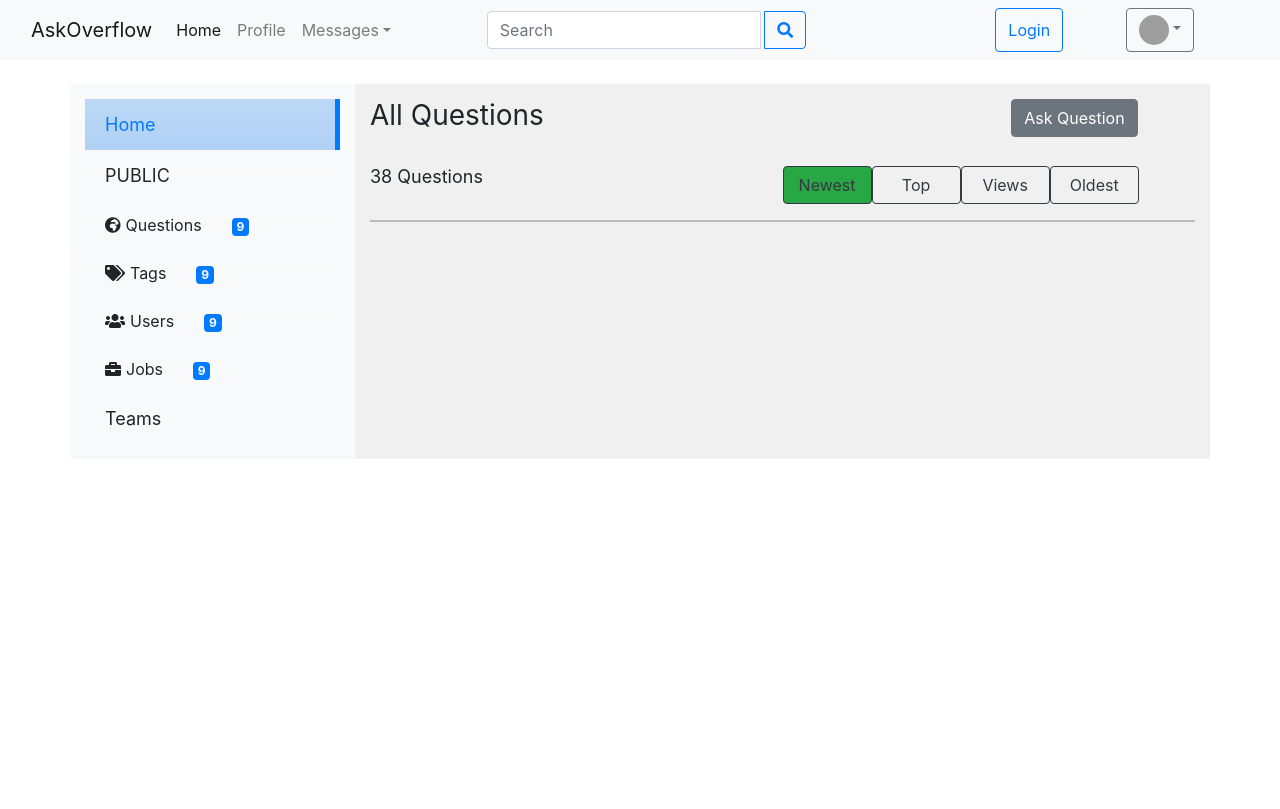
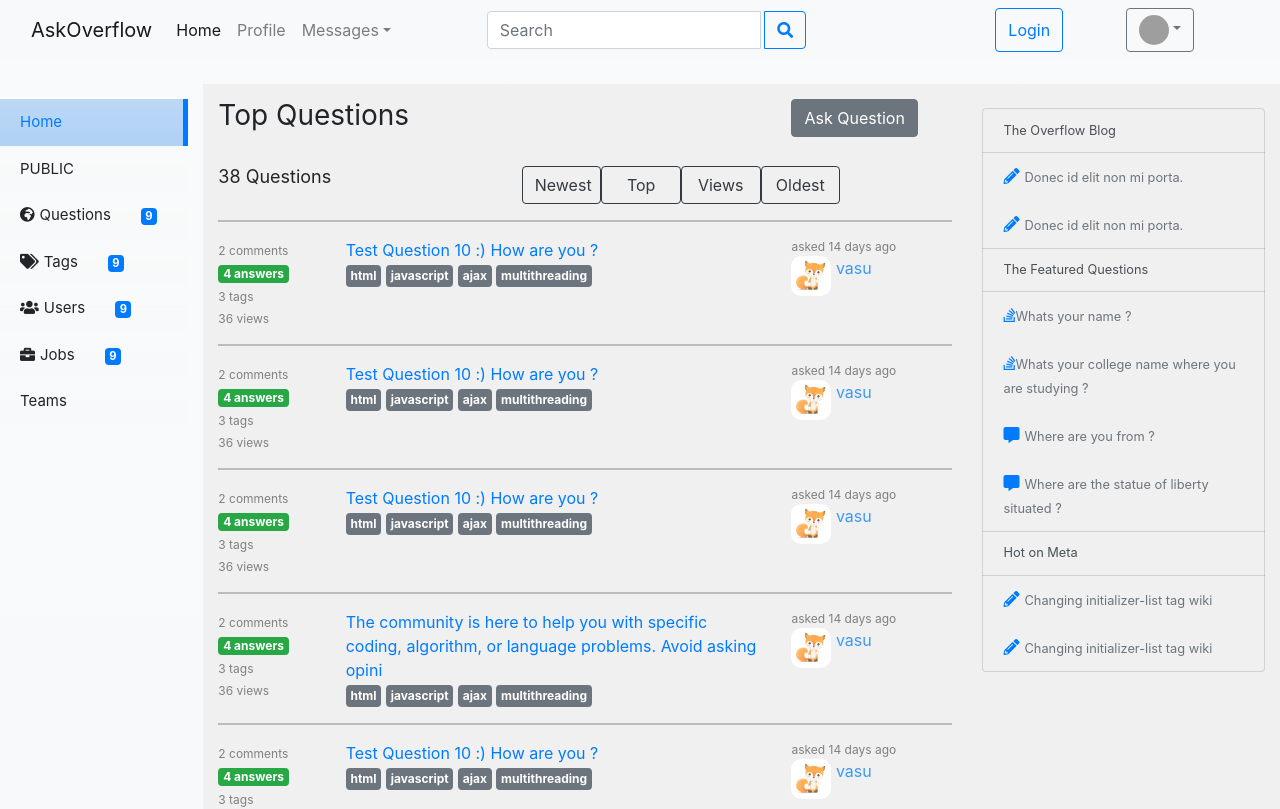
Before and after one commit to 0xvashishth/mern-starter, a React (Create React App) app in the folder askoverflow/: page /home in a window 1280 px wide. Shown: the top 809 px of the page. Built offline with nearby package versions, Linux system fonts and the light colour scheme; grey boxes are pictures that could not be loaded.

Commit message:
questions layout and sidebar added

```diff
--- a/askoverflow/public/index.html
+++ b/askoverflow/public/index.html
@@ -33,7 +33,7 @@
 
 <body>
   <noscript>You need to enable JavaScript to run this app.</noscript>
-  <div id="root"></div>
+  <div id="root" class="bg-light bg-gradient"></div>
   <!--
       This HTML file is a template.
       If you open it directly in the browser, you will see an empty page.
--- a/askoverflow/src/components/HomePage/homepage.css
+++ b/askoverflow/src/components/HomePage/homepage.css
@@ -85,6 +85,10 @@
   margin-left: 30px;
 }
 
+.clickleftmenu{
+  font-size: 15px;
+}
+
 .bg-sec {
   background-color: #b0d1f5;
 }
--- a/askoverflow/src/components/HomePage/homepage.js
+++ b/askoverflow/src/components/HomePage/homepage.js
@@ -3,6 +3,8 @@ import "./homepage.css";
 import axios from "axios";
 import { Link } from "react-router-dom";
 import { NavForHome } from "../NavBar/NavBar";
+import { SideFeatured } from "../SideFeatured/sidefeatured"
+import { Questions } from "../Questions/questions"
 import $ from "jquery";
 
 class homepage extends Component {
@@ -53,15 +55,16 @@ class homepage extends Component {
         <NavForHome />
         <br />
         {/* Grid System for questions */}
-        <div class="container" style={{ bottom: "10px" }}>
+        <div class="">
           <div class="row">
-            <div class="col-3 bg-light bg-gradient">
+        {/*first grid*/}
+            <div class="col-2 bg-light bg-gradient">
               <div class="just-padding ">
                 <div class="list-group list-group-flush bg-light bg-gradient">
                   <a
                     href="#item-1"
                     class="list-group-item clickleftmenu bg-light bg-gradient"
-                    style={{ fontSize: "18px", textDecoration: "none" }}
+                    style={{ fontSize: "15px", textDecoration: "none" }}
                     id="clickleftmenu1"
                   >
                     Home
@@ -71,7 +74,7 @@ class homepage extends Component {
                     href="#item-3"
                     class="list-group-item clickleftmenu bg-light bg-gradient"
                     // data-toggle="collapse"
-                    style={{ fontSize: "18px", textDecoration: "none" }}
+                    style={{ fontSize: "15px", textDecoration: "none" }}
                     id="clickleftmenu2"
                   >
                     PUBLIC
@@ -123,7 +126,7 @@ class homepage extends Component {
                   <a
                     href="#item-1"
                     class="list-group-item clickleftmenu bg-light bg-gradient"
-                    style={{ fontSize: "18px", textDecoration: "none" }}
+                    style={{ fontSize: "15px", textDecoration: "none" }}
                     id="clickleftmenu7"
                   >
                     Teams
@@ -131,10 +134,11 @@ class homepage extends Component {
                 </div>
               </div>
             </div>
-            <div class="col-9 bgmoredark">
+          {/*second grid*/}
+            <div class="col-7 bgmoredark">
               <div class="row margquesions">
                 <div class="col-9">
-                  <h3 class="allquesionhead">All Questions</h3>
+                  <h3 class="allquesionhead">Top Questions</h3>
                 </div>
                 <div class="col-3">
                   <button class="btn btn-secondary">Ask Question</button>
@@ -142,12 +146,12 @@ class homepage extends Component {
               </div>
 
               <div class="row margquesions1">
-                <div class="col-6">
+                <div class="col-5">
                   <h4 class="countallquesion">38 Questions</h4>
                 </div>
                 <div class="col-5">
                   <div class="row">
-                    <div class="col-3 bg-success text-dark btn btn-outline-success border border-dark">
+                    <div class="col-3 text-dark btn btn-outline-success border border-dark">
                       Newest
                     </div>
                     <div class="col-3 text-dark btn btn-outline-success border border-dark">
@@ -163,6 +167,26 @@ class homepage extends Component {
                 </div>
               </div>
               <hr />
+
+              <Questions />
+              <nav aria-label="Page navigation example">
+                <ul class="pagination justify-content-center">
+                  <li class="page-item disabled">
+                    <a class="page-link" href="#" tabindex="-1">Previous</a>
+                  </li>
+                  <li class="page-item"><a class="page-link" href="#">1</a></li>
+                  <li class="page-item"><a class="page-link" href="#">2</a></li>
+                  <li class="page-item"><a class="page-link" href="#">3</a></li>
+                  <li class="page-item">
+                    <a class="page-link" href="#">Next</a>
+                  </li>
+                </ul>
+              </nav>
+            </div>
+          {/*third grid*/}
+            <div class="col-3 bgmoredark">
+            <br/>
+              <SideFeatured/>
             </div>
           </div>
         </div>
--- /dev/null
+++ b/askoverflow/src/components/Questions/questions.css
@@ -0,0 +1,16 @@
+.paracomment{
+  font-size: 12px;
+  padding-top: 4px;
+  color: gray;
+}
+.badge-pad{
+  padding-top: 5px;
+  padding-bottom: 5px;
+}
+.daysagocss{
+  font-size: 12px;
+  color: gray;
+}
+.avatarname{
+  color: #3e98f7;
+}
--- /dev/null
+++ b/askoverflow/src/components/Questions/questions.js
@@ -0,0 +1,89 @@
+import React from 'react';
+import { Link } from 'react-router-dom';
+import './questions.css';
+import fox from "./fox.jpg";
+
+const Questions = (props) => {
+    const  book  = props.book;
+    var repeatQuestions = [];
+    for(var i=0;i<8;i++){
+    repeatQuestions[i] = <div>
+        <div class="row">
+                <div class="col-2">
+                  <div class="">
+                    <div class="paracomment float-center">2 comments</div>
+                    <div href="#" class="float-center badge badge-success">4 answers</div>
+                    <div class="paracomment float-center">3 tags</div>
+                    <div class="paracomment float-center">36 views</div>
+                  </div>
+                </div>
+
+                <div class="col-7">
+                    <a href="#" class="header-question text-primary" style={{textDecoration: "none"}}>
+                      Test Question 10 :) How are you ?
+                    </a><br/>
+                    <a href="#" class="badge badge-secondary badge-pad">html</a>&nbsp;
+                    <a href="#" class="badge badge-secondary badge-pad">javascript</a>&nbsp;
+                    <a href="#" class="badge badge-secondary badge-pad">ajax</a>&nbsp;
+                    <a href="#" class="badge badge-secondary badge-pad">multithreading</a>&nbsp;
+                </div>
+
+                <div class="col-3">
+                    <div class="daysagocss">
+                      asked 14 days ago
+                    </div>
+                    <div class="d-flex">
+                      <img
+                      width="40"
+                      height="40"
+                      class="" style={{borderRadius: "10px"}} src={fox} />&nbsp;
+                      <a href="#" style={{textDecoration: "none"}}><span class="avatarname">vasu</span></a>
+                    </div>
+                </div>
+              </div>
+              <hr/>
+              </div>
+
+          }
+
+    repeatQuestions[3] = <div>
+        <div class="row">
+                <div class="col-2">
+                  <div class="">
+                    <div class="paracomment float-center">2 comments</div>
+                    <div href="#" class="float-center badge badge-success">4 answers</div>
+                    <div class="paracomment float-center">3 tags</div>
+                    <div class="paracomment float-center">36 views</div>
+                  </div>
+                </div>
+
+                <div class="col-7">
+                    <a href="#" class="header-question text-primary" style={{textDecoration: "none"}}>
+                      The community is here to help you with specific coding, algorithm, or language problems. Avoid asking opini
+                    </a><br/>
+                    <a href="#" class="badge badge-secondary badge-pad">html</a>&nbsp;
+                    <a href="#" class="badge badge-secondary badge-pad">javascript</a>&nbsp;
+                    <a href="#" class="badge badge-secondary badge-pad">ajax</a>&nbsp;
+                    <a href="#" class="badge badge-secondary badge-pad">multithreading</a>&nbsp;
+                </div>
+
+                <div class="col-3">
+                    <div class="daysagocss">
+                      asked 14 days ago
+                    </div>
+                    <div class="d-flex">
+                      <img
+                      width="40"
+                      height="40"
+                      class="" style={{borderRadius: "10px"}} src={fox} />&nbsp;
+                      <a href="#" style={{textDecoration: "none"}}><span class="avatarname">vasu</span></a>
+                    </div>
+                </div>
+              </div>
+              <hr/>
+              </div>
+
+	return(repeatQuestions)
+};
+
+export {Questions};
--- /dev/null
+++ b/askoverflow/src/components/SideFeatured/sidefeatured.js
@@ -0,0 +1,48 @@
+import React from 'react';
+import { Link } from 'react-router-dom';
+
+const SideFeatured = (props) => {
+    const  book  = props.book;
+
+    return(
+        <div class="list-group container">
+                <a href="#" class="list-group-item list-group-item-action flex-column align-items-start" style={{background: "none"}}>
+                  <div class="d-flex w-100 justify-content-between">
+
+                    <small>The Overflow Blog</small>
+                  </div>
+
+                </a>
+                <div class="list-group-item list-group-item-action flex-column align-items-start" style={{background: "none"}}>
+                  <a href="#"><i class="fas fa-pencil-alt"></i><small class="text-muted">Donec id elit non mi porta.</small></a><br/><br/>
+                  <a href="#"><i class="fas fa-pencil-alt"></i><small class="text-muted">Donec id elit non mi porta.</small></a>
+                </div>
+                <a href="#" class="list-group-item list-group-item-action flex-column align-items-start" style={{background: "none"}}>
+                  <div class="d-flex w-100 justify-content-between">
+
+                    <small>The Featured Questions</small>
+                  </div>
+
+                </a>
+                <div class="list-group-item list-group-item-action flex-column align-items-start" style={{background: "none"}}>
+                  <a href="#"><i class="fab fa-stack-overflow"></i><small class="text-muted">Whats your name ?</small></a><br/><br/>
+                  <a href="#"><i class="fab fa-stack-overflow"></i><small class="text-muted">Whats your college name where you are studying ?</small></a><br/><br/>
+                  <a href="#"><i class="fas fa-comment-alt"></i><small class="text-muted">Where are you from ?</small></a><br/><br/>
+                  <a href="#"><i class="fas fa-comment-alt"></i><small class="text-muted">Where are the statue of liberty situated ?</small></a><br/>
+                </div>
+                <a href="#" class="list-group-item list-group-item-action flex-column align-items-start" style={{background: "none"}}>
+                  <div class="d-flex w-100 justify-content-between">
+
+                    <small>Hot on Meta</small>
+                  </div>
+
+                </a>
+                <div class="list-group-item list-group-item-action flex-column align-items-start" style={{background: "none"}}>
+                  <a href="#"><i class="fas fa-pencil-alt"></i><small class="text-muted">Changing initializer-list tag wiki</small></a><br/><br/>
+                  <a href="#"><i class="fas fa-pencil-alt"></i><small class="text-muted">Changing initializer-list tag wiki</small></a>
+                </div>
+              </div>
+    )
+};
+
+export {SideFeatured};
```
Also changed, not shown: askoverflow/src/components/Questions/fox.jpg (added).
